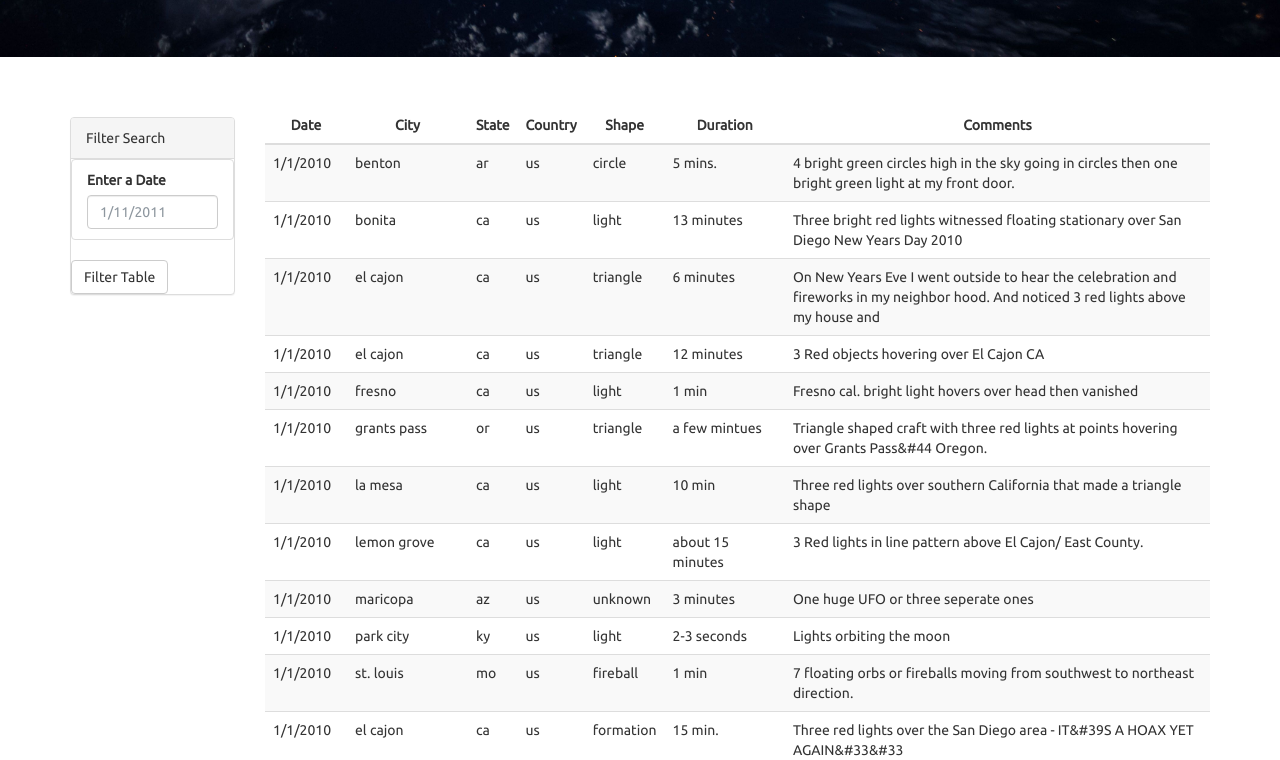
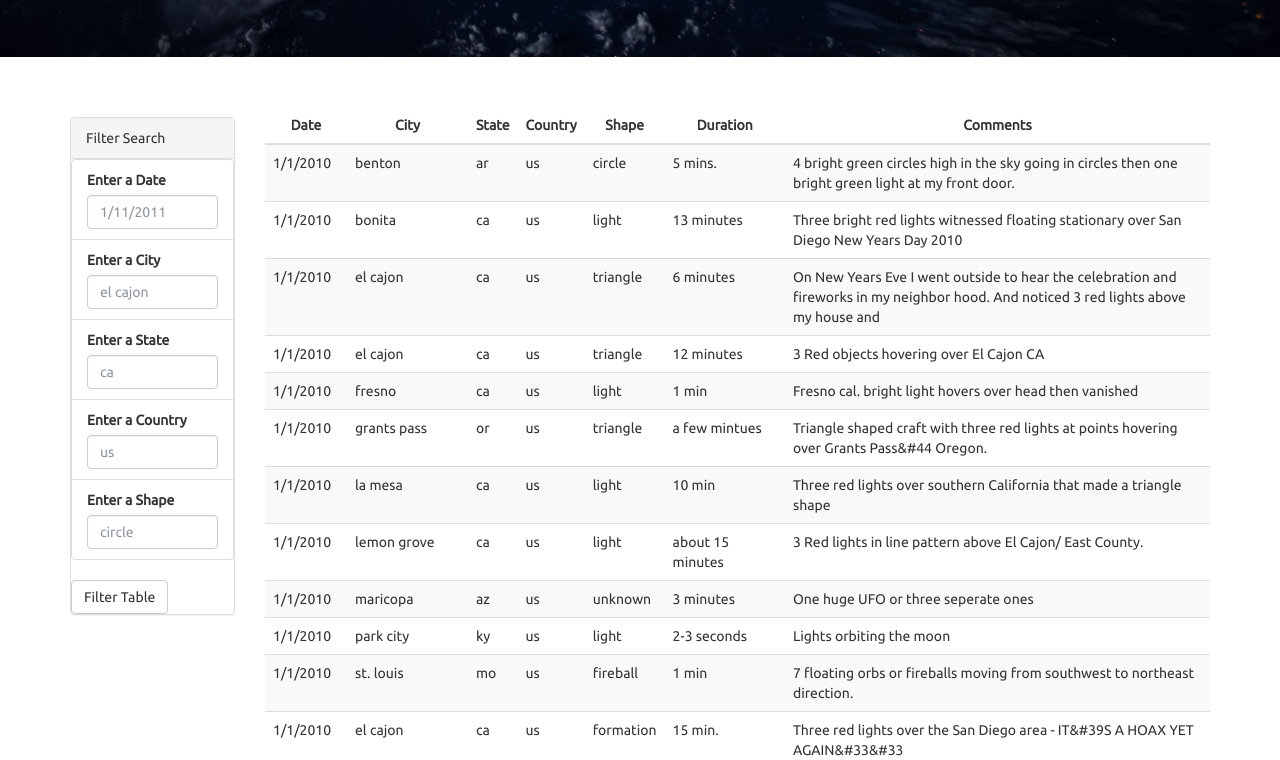
Before and after one commit to cecileung1208/Javascript-Challenge-UFOs, a plain HTML site: page UFO - Level 2/index.html in a window 1280 px wide. Shown: the part 555-1315 px from the top of the page. Drawn offline with nearby package versions, Linux system fonts and the light colour scheme.

Commit message:
added new search forms

```diff
--- a/UFO - Level 2/index.html
+++ b/UFO - Level 2/index.html
@@ -39,6 +39,22 @@
                         <label for="date">Enter a Date</label>
                         <input class="form-control" id="datetime" type="text" placeholder="1/11/2011">
                       </li>
+                      <li class="filter list-group-item">
+                        <label for="date">Enter a City</label>
+                        <input class="form-control" id="city" type="text" placeholder="el cajon">
+                      </li>
+                      <li class="filter list-group-item">
+                        <label for="date">Enter a State</label>
+                        <input class="form-control" id="state" type="text" placeholder="ca">
+                      </li>
+                      <li class="filter list-group-item">
+                        <label for="date">Enter a Country</label>
+                        <input class="form-control" id="country" type="text" placeholder="us">
+                      </li>
+                      <li class="filter list-group-item">
+                        <label for="date">Enter a Shape</label>
+                        <input class="form-control" id="shape" type="text" placeholder="circle">
+                      </li>
                     </ul>
                   </div>
                   <button id="filter-btn" type="button" class="btn btn-default">Filter Table</button>
```
